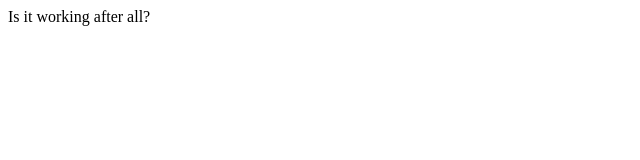
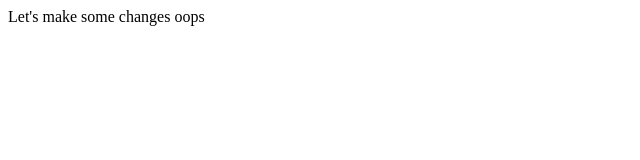
Before and after one commit to aarwitz/TestRepository, a plain HTML site: page hello.html in a window 1280 px wide. Shown: the full height of the page, 0-640 px from the left. Drawn offline with Linux system fonts and the light colour scheme.

Commit message:
Merge conflict example

```diff
--- a/hello.html
+++ b/hello.html
@@ -5,6 +5,6 @@
     <title>Hello everyone in the world</title>
   </head>
   <body>
-    Is it working after all?
+    Let's make some changes oops
   </body>
 </html>
```
